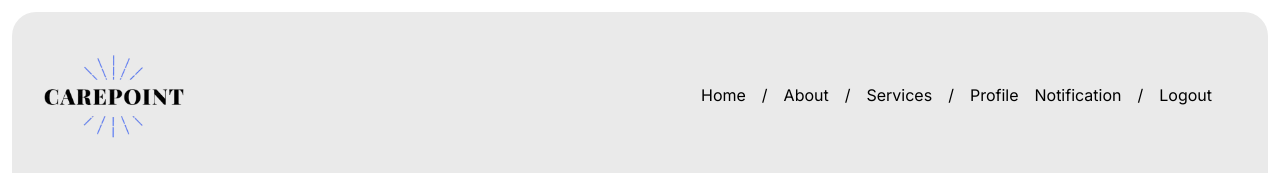
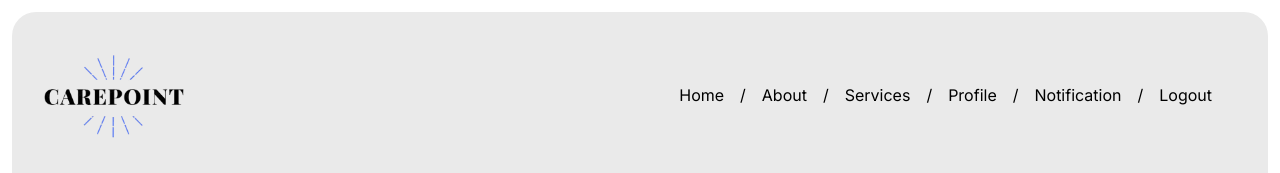
Before and after one commit to Akbarhaleel1/Carepoint-Frontend-Hosting, a Next.js app: page /user/Home in a window 1280 px wide. Shown: the top 173 px of the page. Built offline with nearby package versions, Linux system fonts and the light colour scheme; no server answers; sample sign-in values are in the browser's storage.

Commit message:
notification is setted

```diff
--- a/src/app/(pages)/user/Home/components/Home.tsx
+++ b/src/app/(pages)/user/Home/components/Home.tsx
@@ -163,7 +163,9 @@ const Home: React.FC = () => {
             >
               Profile
             </button>
-            <a href="https://carepoint-frontend-hosting-ns6r.vercel.app/user/Home">
+            <span className="text-black">/</span>
+
+            <a href="https://carepoint-frontend-hosting-ns6r.vercel.app/user/Appointments/camara">
             <button
               className="text-black hover:text-gray-700"
             >
```
